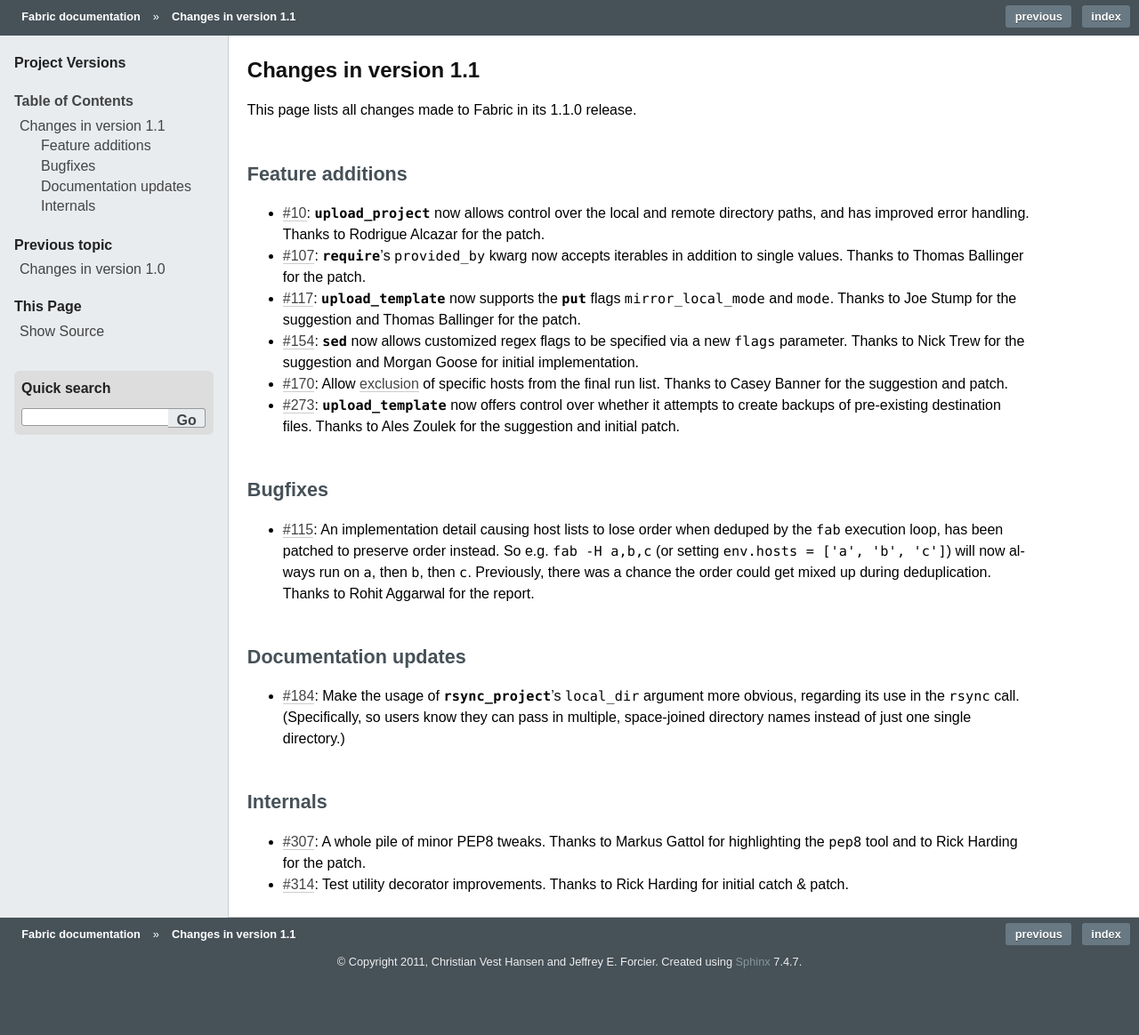
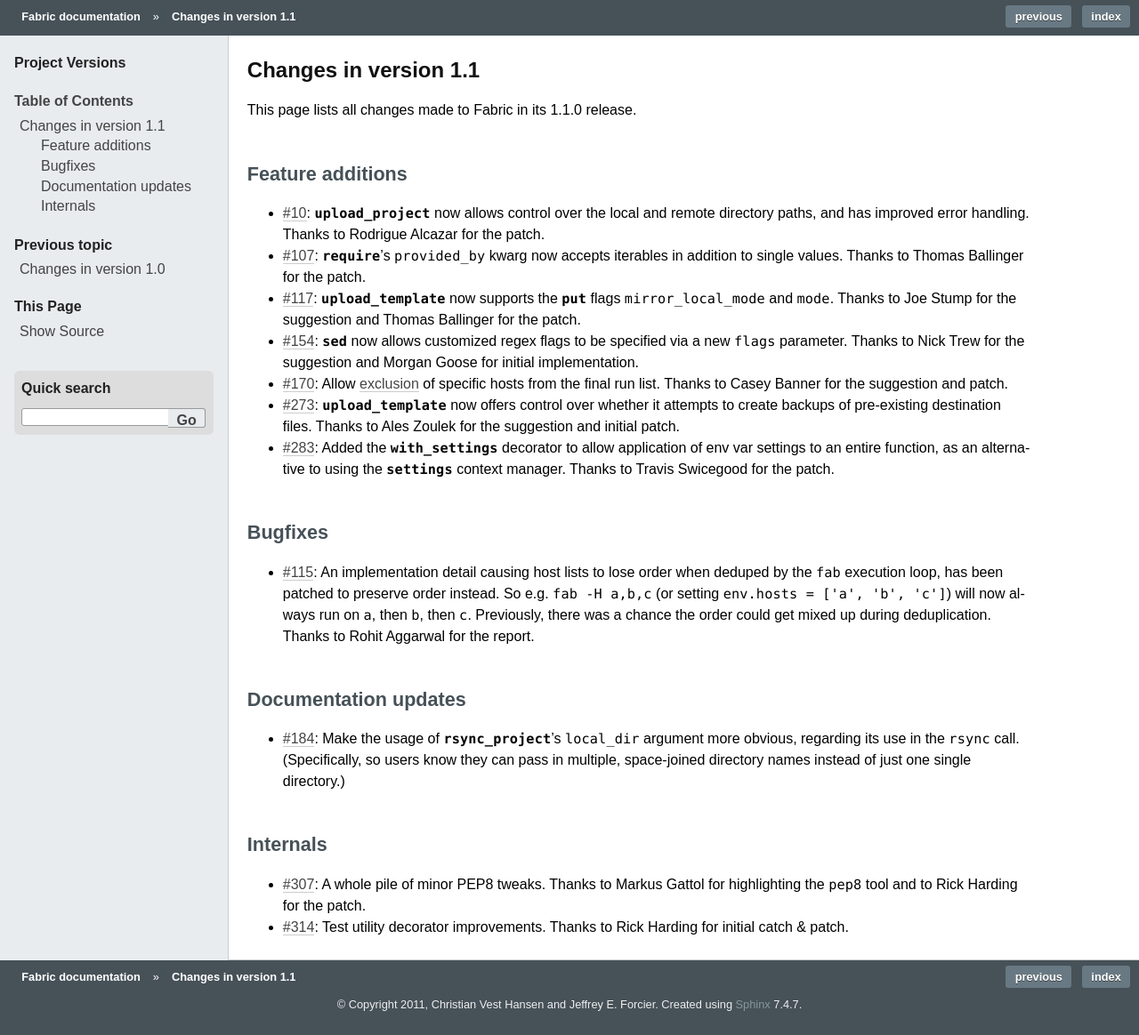
Before and after one commit to fabric/fabric, a Sphinx documentation site: the page built from docs/changes/1.1.rst, in a window 1280 px wide. Shown: the whole page at 89% size. Built offline with Sphinx 7.4.7, drawn with Linux system fonts in a browser that asks for light colours; the version number could not be read and is left out; before the commit the page ends 1116 px from its top, so only the background shows below that.

Commit message:
Changelog, docstring tweaks, imps #283

```diff
--- a/docs/changes/1.1.rst
+++ b/docs/changes/1.1.rst
@@ -25,6 +25,10 @@
 * :issue:`273`: `~fabric.contrib.files.upload_template` now offers control over
   whether it attempts to create backups of pre-existing destination files.
   Thanks to Ales Zoulek for the suggestion and initial patch.
+* :issue:`283`: Added the `~fabric.decorators.with_settings` decorator to allow
+  application of env var settings to an entire function, as an alternative to
+  using the `~fabric.context_managers.settings` context manager. Thanks to
+  Travis Swicegood for the patch.
 
 Bugfixes
 ========
```
Also changed, not shown: 1 other file.
